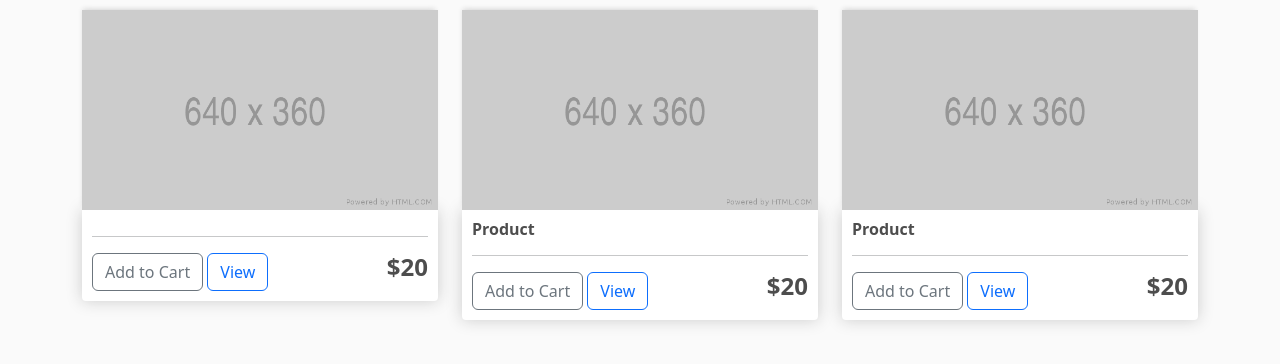
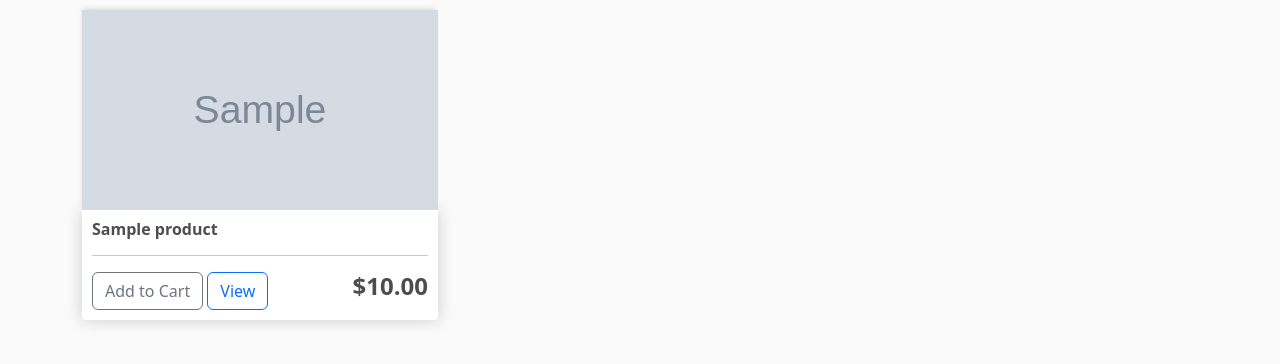
Before and after one commit to aminramezanni/ecommerce-django-ajax, a Django app: page / in a window 1280 px wide. Shown: the part 56-420 px from the top of the page. Run offline with Django 5.2, Linux system fonts and the light colour scheme; tables that the repository leaves empty hold one stand-in row (values such as "Sample post"); grey boxes marked "Sample" are stand-in pictures.

Commit message:
cart and checkout are done

```diff
--- a/ecommerce/settings.py
+++ b/ecommerce/settings.py
@@ -117,6 +117,12 @@ STATICFILES_DIRS = [
     os.path.join(BASE_DIR, 'static')
 ]
 
+
+MEDIA_URL = 'images/'
+
+MEDIA_ROOT = os.path.join(BASE_DIR, 'static/images')
+
+
 # Default primary key field type
 # https://docs.djangoproject.com/en/5.0/ref/settings/#default-auto-field
 
--- a/ecommerce/urls.py
+++ b/ecommerce/urls.py
@@ -14,11 +14,15 @@ Including another URLconf
     1. Import the include() function: from django.urls import include, path
     2. Add a URL to urlpatterns:  path('blog/', include('blog.urls'))
 """
+from django.conf import settings
+from django.conf.urls.static import static
 from django.contrib import admin
 from django.urls import path, include
-from store import urls
+
 
 urlpatterns = [
     path('admin/', admin.site.urls),
     path('', include('store.urls')),
 ]
+
+urlpatterns += static(settings.MEDIA_URL, document_root=settings.MEDIA_ROOT)
--- a/store/models.py
+++ b/store/models.py
@@ -15,9 +15,18 @@ class Product(models.Model):
     name = models.CharField(max_length=200, null=True)
     price = models.FloatField()
     digital = models.BooleanField(default=True, null=True, blank=False)
+    image = models.ImageField(null=True, blank=True)
 
     def __str__(self):
         return self.name
+
+    @property
+    def imageURL(self):
+        try:
+            url = self.image.url
+        except:
+            url = ''
+        return url
 
 
 class Order(models.Model):
@@ -29,12 +38,29 @@ class Order(models.Model):
     def __str__(self):
         return str(self.id)
 
+    @property
+    def get_cart_total(self):
+        orderitems = self.orderitem_set.all()
+        total = sum([item.get_total for item in orderitems])
+        return total
+
+    @property
+    def get_cart_items(self):
+        orderitems = self.orderitem_set.all()
+        total = sum([item.quantity for item in orderitems])
+        return total
+
 
 class OrderItem(models.Model):
     product = models.ForeignKey(Product, on_delete=models.SET_NULL, blank=True, null=True)
     order = models.ForeignKey(Order, on_delete=models.SET_NULL, blank=True, null=True)
     quantity = models.IntegerField(default=0, null=True, blank=True)
     date_added = models.DateTimeField(auto_now_add=True)
+
+    @property
+    def get_total(self):
+        total = self.product.price * self.quantity
+        return total
 
 
 class ShippingAddress(models.Model):
--- a/store/templates/store/store.html
+++ b/store/templates/store/store.html
@@ -5,42 +5,22 @@
 
 {% block content %}
     <div class="row">
+
+    {% for product in products %}
+
         <div class="col-lg-4">
-            <img class="thumbnail" src="{% static 'images/placeholder.png' %}">
+            <img class="thumbnail" src="{{ product.imageURL }}">
             <div class="box-element product">
                 <h6><strong>{{ product.name }}</strong></h6>
 				<hr>
 
 				<button  class="btn btn-outline-secondary add-btn">Add to Cart</button>
 				<a class="btn btn-outline-primary" href="#">View</a>
-				<h4 style="display: inline-block; float: right"><strong>$20</strong></h4>
-            </div>
-        </div>
-
-        <div class="col-lg-4">
-            <img class="thumbnail" src="{% static 'images/placeholder.png' %}">
-            <div class="box-element product">
-                <h6><strong>Product</strong></h6>
-				<hr>
-
-				<button  class="btn btn-outline-secondary add-btn">Add to Cart</button>
-				<a class="btn btn-outline-primary" href="#">View</a>
-				<h4 style="display: inline-block; float: right"><strong>$20</strong></h4>
+				<h4 style="display: inline-block; float: right"><strong>${{ product.price | floatformat:2 }}</strong></h4>
 
             </div>
         </div>
 
-        <div class="col-lg-4">
-            <img class="thumbnail" src="{% static 'images/placeholder.png' %}">
-            <div class="box-element product">
-                <h6><strong>Product</strong></h6>
-				<hr>
-
-				<button  class="btn btn-outline-secondary add-btn">Add to Cart</button>
-				<a class="btn btn-outline-primary" href="#">View</a>
-				<h4 style="display: inline-block; float: right"><strong>$20</strong></h4>
-
-            </div>
-        </div>
+    {% endfor %}
     </div>
 {% endblock %}
--- a/store/views.py
+++ b/store/views.py
@@ -3,16 +3,32 @@ from .models import *
 
 
 def store(request):
-    product = Product.objects.all()
-    context = {'product': product}
+    products = Product.objects.all()
+    context = {'products': products}
     return render(request, 'store/store.html', context)
 
 
 def cart(request):
-    context = {}
+    if request.user.is_authenticated:
+        customer = request.user.customer
+        order, created = Order.objects.get_or_create(customer=customer, complete=False)
+        items = order.orderitem_set.all()
+    else:
+        items = []
+        order = {'get_cart_items': 0, 'get_cart_total': 0}
+
+    context = {'items': items, 'order': order}
     return render(request, 'store/cart.html', context)
 
 
 def checkout(request):
-    context = {}
+    if request.user.is_authenticated:
+        customer = request.user.customer
+        order, created = Order.objects.get_or_create(customer=customer, complete=False)
+        items = order.orderitem_set.all()
+    else:
+        items = []
+        order = {'get_cart_items': 0, 'get_cart_total': 0}
+
+    context = {'items': items, 'order': order}
     return render(request, 'store/checkout.html', context)
```
Also changed, not shown: store/templates/store/cart.html (+9 -7 lines), store/templates/store/checkout.html (+12 -8 lines), static/images/Tshirt.webp (added), static/images/book.webp (added), static/images/headphone.jpg (added), static/images/shoes.jpg (added), static/images/source.webp (added), static/images/watch.png (added), store/migrations/0002_product_image.py (added).
